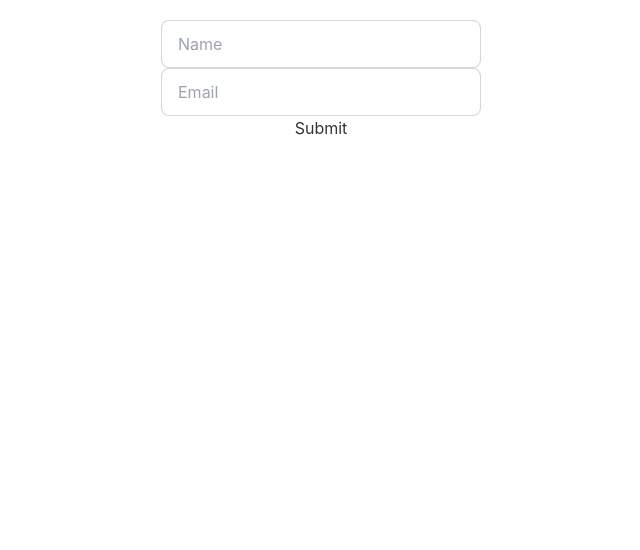
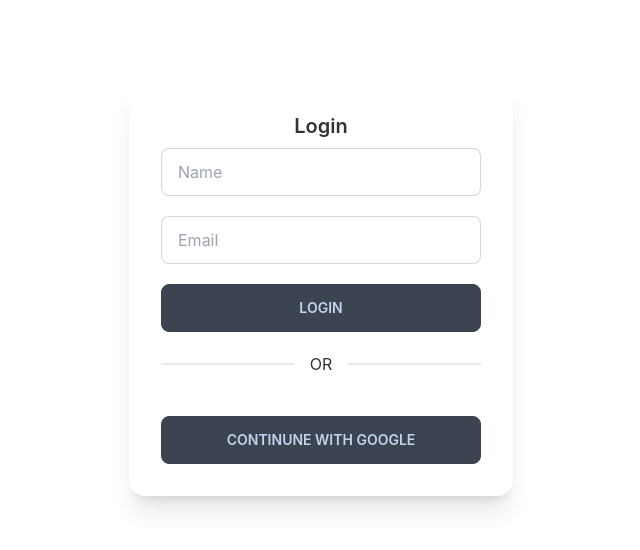
Before and after one commit to aktaruzzaman-shaon/partsbd, a React (Create React App) app: page /login in a window 1280 px wide. Shown: the top 550 px of the page, without its empty margins (319-959 px from the left). Built offline with nearby package versions, Linux system fonts and the light colour scheme.

Commit message:
added firebase data and google singin button

```diff
--- a/package.json
+++ b/package.json
@@ -7,8 +7,10 @@
     "@testing-library/react": "^13.4.0",
     "@testing-library/user-event": "^13.5.0",
     "daisyui": "^2.51.4",
+    "firebase": "^9.18.0",
     "react": "^18.2.0",
     "react-dom": "^18.2.0",
+    "react-firebase-hooks": "^5.1.1",
     "react-hook-form": "^7.43.7",
     "react-router-dom": "^6.9.0",
     "react-scripts": "5.0.1",
--- a/src/Component/Login/Login.js
+++ b/src/Component/Login/Login.js
@@ -1,27 +1,39 @@
 import React, { useState } from 'react';
 import { useForm } from 'react-hook-form';
+import auth from '../../firebase.init';
+import { useSignInWithEmailAndPassword } from 'react-firebase-hooks/auth';
+
 
 const Login = () => {
-    const [loginUserName, setloginUserName] = useState('');
-    const [loginUserEmail, setloginUserEmail] = useState('');
+    const [
+        signInWithEmailAndPassword,
+        user,
+        loading,
+        error,
+    ] = useSignInWithEmailAndPassword(auth);
+
+    if (user) {
+        console.log(user);
+    }
 
     const { register, formState: { errors }, handleSubmit } = useForm();
     const handleLogin = (data) => {
-
         console.log(data);
-
-
+        const name = data.name;
+        const mail = data.mail;
+        console.log(name, mail);
+        signInWithEmailAndPassword(name, mail);
     };
-
     return (
-        <div className='flex justify-center items-center mt-5'>
-            <div className='form-control w-full max-w-xs'>
-                <form onSubmit={handleSubmit(handleLogin)}>
+        <div className="card  mt-20 mx-auto w-96 bg-base-100 shadow-xl">
+            <div className="card-body">
+                <h2 className="card-title justify-center">Login</h2>
+                <form name='loginForm' onSubmit={handleSubmit(handleLogin)}>
                     <input
                         type="text"
-                        className='input input-bordered w-full max-w-xs' placeholder='Name'
-                        {...register("Name", { required: true })}
-                        aria-invalid={errors.Name ? "true" : "false"}
+                        className='input input-bordered w-full max-w-xs mb-5' placeholder='Name'
+                        {...register("name", { required: true })}
+                        aria-invalid={errors.name ? "true" : "false"}
                     />
                     {errors.Name?.type === 'required' && <p role="alert">First name is required</p>}
 
@@ -33,10 +45,12 @@ const Login = () => {
                     />
                     {errors.mail && <p role="alert">{errors.mail?.message}</p>}
 
-                    <input type="submit" />
+                    <input type="submit" value="login" className="btn w-full mt-5" />
                 </form>
+                <div className="divider">OR</div>
+
+                <input type="submit" value="Continune with Google" className="btn w-full mt-5" />
             </div>
-
         </div>
     );
 };
--- /dev/null
+++ b/src/firebase.init.js
@@ -0,0 +1,22 @@
+// Import the functions you need from the SDKs you need
+import { initializeApp } from "firebase/app";
+import { getAuth } from "firebase/auth"
+// TODO: Add SDKs for Firebase products that you want to use
+// https://firebase.google.com/docs/web/setup#available-libraries
+
+// Your web app's Firebase configuration
+const firebaseConfig = {
+  apiKey: "AIzaSyDMKSn4Y0UnCGvU1UATm1Qklw864kMeAHc",
+  authDomain: "partsbd-726e2.firebaseapp.com",
+  projectId: "partsbd-726e2",
+  storageBucket: "partsbd-726e2.appspot.com",
+  messagingSenderId: "981609595749",
+  appId: "1:981609595749:web:c771a1f0e5ec83baa9d78c"
+};
+
+// Initialize Firebase
+const app = initializeApp(firebaseConfig);
+
+const auth = getAuth(app);
+
+export default auth;
```
Also changed, not shown: 1 other file (tests, documents, lock files or other folders).
